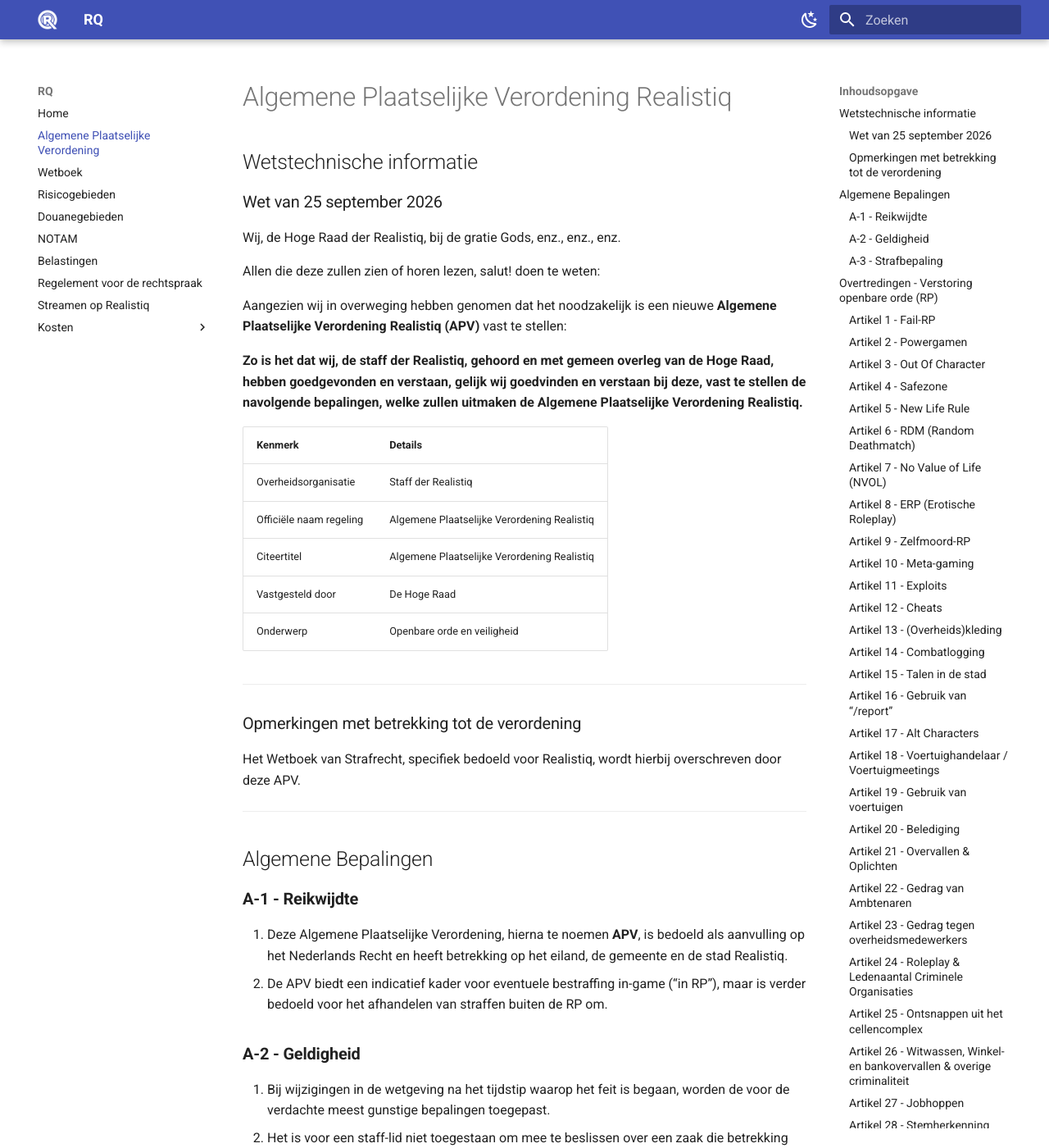
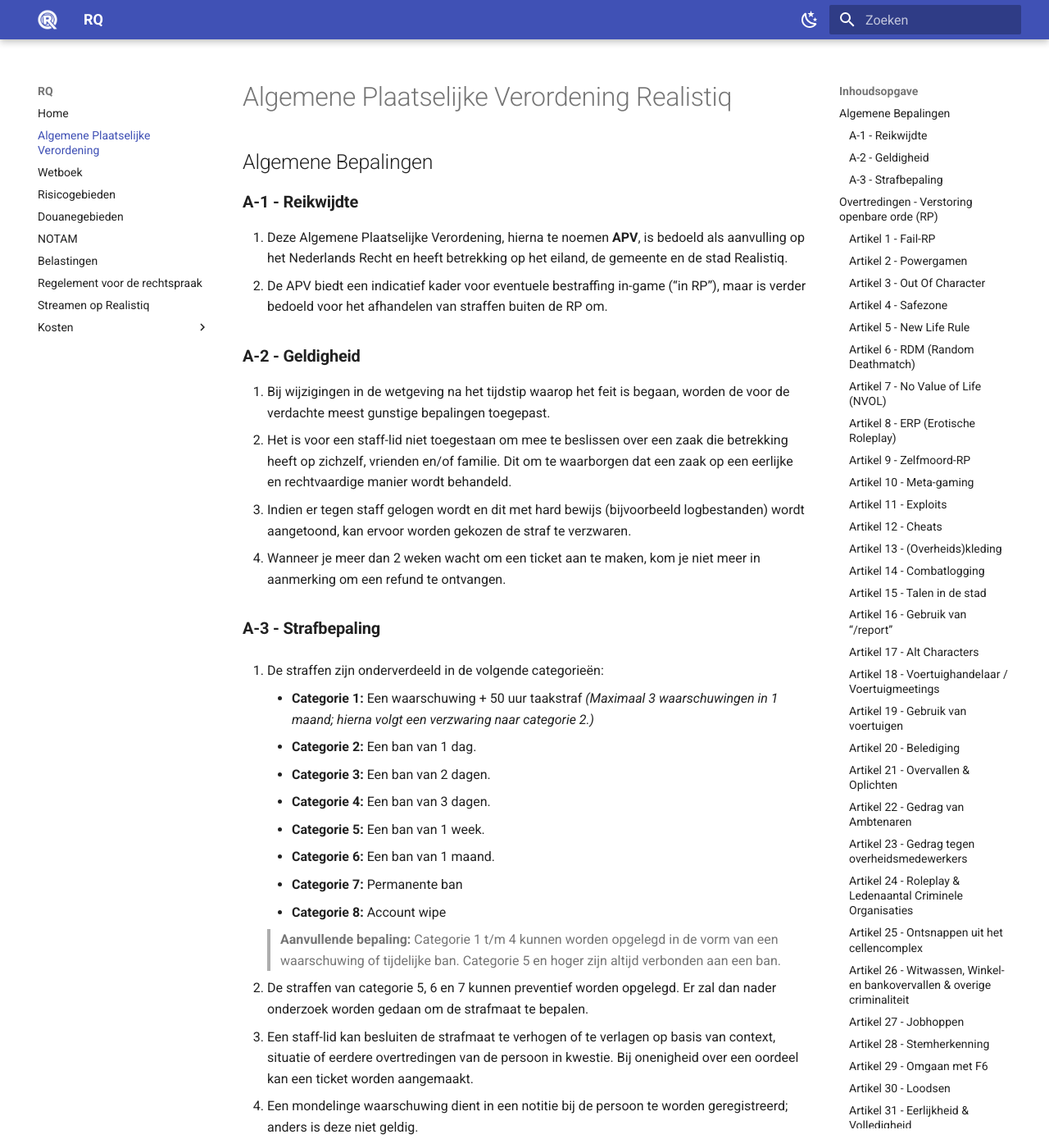
Before and after one commit to Welseyy/RQAPV, an MkDocs documentation site: the page built from docs/apv.md, in a window 1280 px wide and 1400 px high. Shown: the whole window at 82% size. Built offline with MkDocs 1.6.1 and Material for MkDocs 9.7.7, drawn with Linux system fonts in a browser that asks for light colours; comment, search, counter and statistics services are not loaded.

Commit message:
Update apv.md

```diff
--- a/docs/apv.md
+++ b/docs/apv.md
@@ -1,32 +1,4 @@
 # Algemene Plaatselijke Verordening Realistiq
-
-## Wetstechnische informatie
-
-### Wet van 25 september 2026
-
-Wij, de Hoge Raad der Realistiq, bij de gratie Gods, enz., enz., enz.
-
-Allen die deze zullen zien of horen lezen, salut! doen te weten:
-
-Aangezien wij in overweging hebben genomen dat het noodzakelijk is een nieuwe **Algemene Plaatselijke Verordening Realistiq (APV)** vast te stellen:
-
-**Zo is het dat wij, de staff der Realistiq, gehoord en met gemeen overleg van de Hoge Raad, hebben goedgevonden en verstaan, gelijk wij goedvinden en verstaan bij deze, vast te stellen de navolgende bepalingen, welke zullen uitmaken de Algemene Plaatselijke Verordening Realistiq.**
-
-| **Kenmerk**             | **Details**                                    |
-|-------------------------|------------------------------------------------|
-| Overheidsorganisatie    | Staff der Realistiq                           |
-| Officiële naam regeling | Algemene Plaatselijke Verordening Realistiq   |
-| Citeertitel             | Algemene Plaatselijke Verordening Realistiq   |
-| Vastgesteld door        | De Hoge Raad                                   |
-| Onderwerp               | Openbare orde en veiligheid                    |
-
----
-
-### Opmerkingen met betrekking tot de verordening
-
-Het Wetboek van Strafrecht, specifiek bedoeld voor Realistiq, wordt hierbij overschreven door deze APV.
-
----
 
 ## Algemene Bepalingen
 
```
